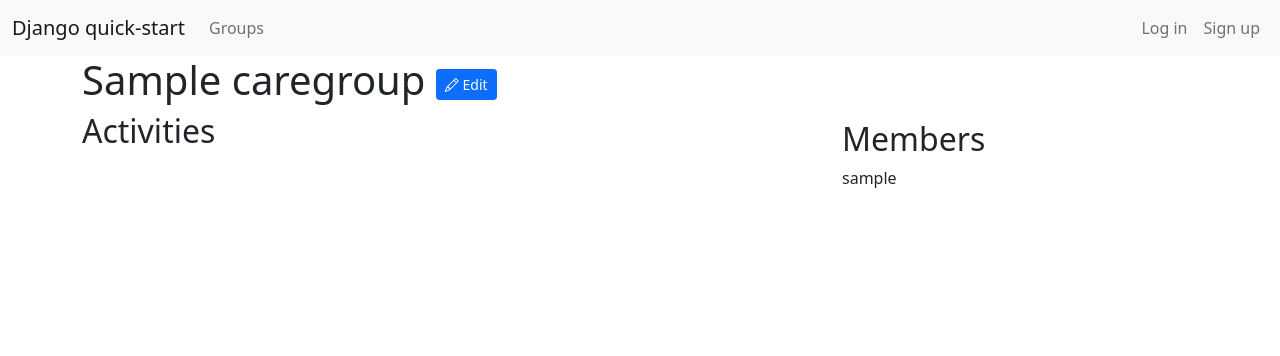
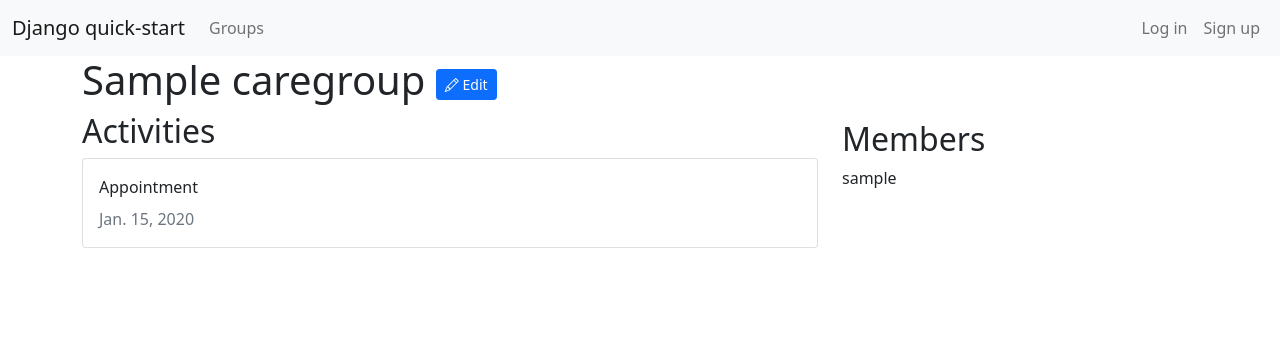
Before and after one commit to GeriLife/companionship, a Django app: page /groups/00000000-0000-0000-0000-000000000001/ in a window 1280 px wide. Shown: the top 356 px of the page. Run offline with Django 4.2, Linux system fonts and the light colour scheme; tables that the repository leaves empty hold one stand-in row (values such as "Sample post"); some libraries are stand-ins or nearby versions.

Commit message:
Initial activities list

```diff
--- a/project/care_groups/templates/care_groups/caregroup_detail.html
+++ b/project/care_groups/templates/care_groups/caregroup_detail.html
@@ -16,6 +16,18 @@
         <h2>
             {% translate "Activities" %}
         </h2>
+        {% if group.activities.count %}
+            {% for activity in group.activities.all %}
+            <div class="card">
+                <div class="card-body">
+                    <p class="card-title">{{ activity }}</p>
+                    <p class="text-muted mb-0">{{ activity.activity_date }}</p>
+                </div>
+            </div>
+            {% endfor %}
+        {% else %}
+        <p>{% translate "No activities found." %}</p>
+        {% endif %}
     </div>
 
     {% if group.members.count %}
```
